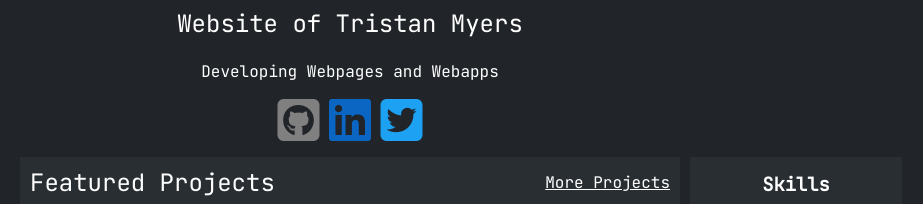
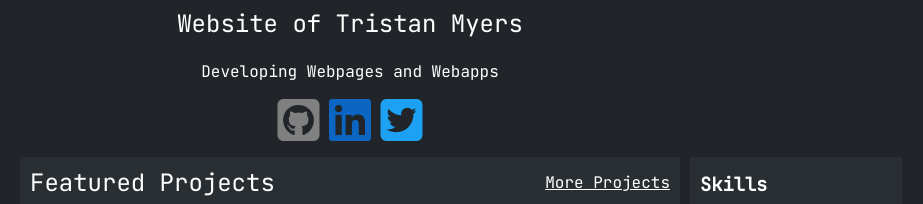
Before and after one commit to tristanmyers/website, a website: page index.html in a window 1280 px wide. Shown: the top 204 px of the page, without its empty margins (290-1213 px from the left). Drawn offline with Linux system fonts and the light colour scheme; no server answers.

Commit message:
removed align self center

```diff
--- a/public/styles/skills.css
+++ b/public/styles/skills.css
@@ -14,7 +14,7 @@
 }
 
 #skills-section-header {
-	align-self: center;
+	/* align-self: center; */
 	padding-bottom: 5px;
 }
 
```
